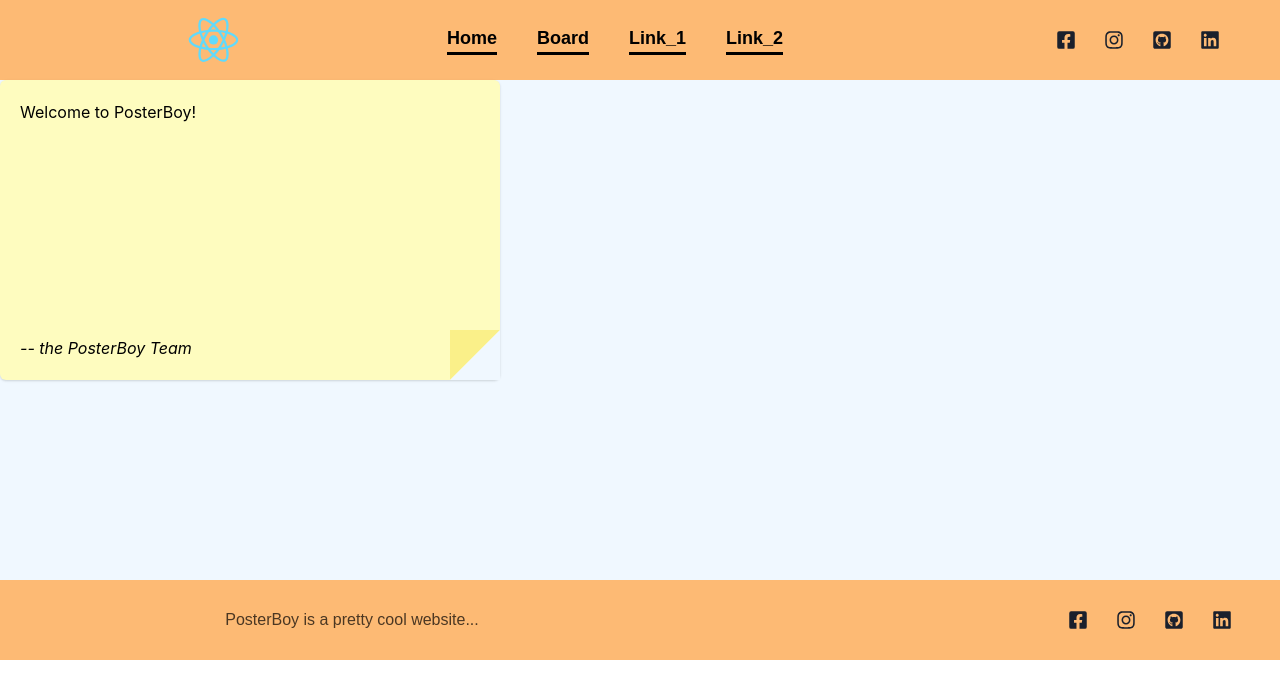
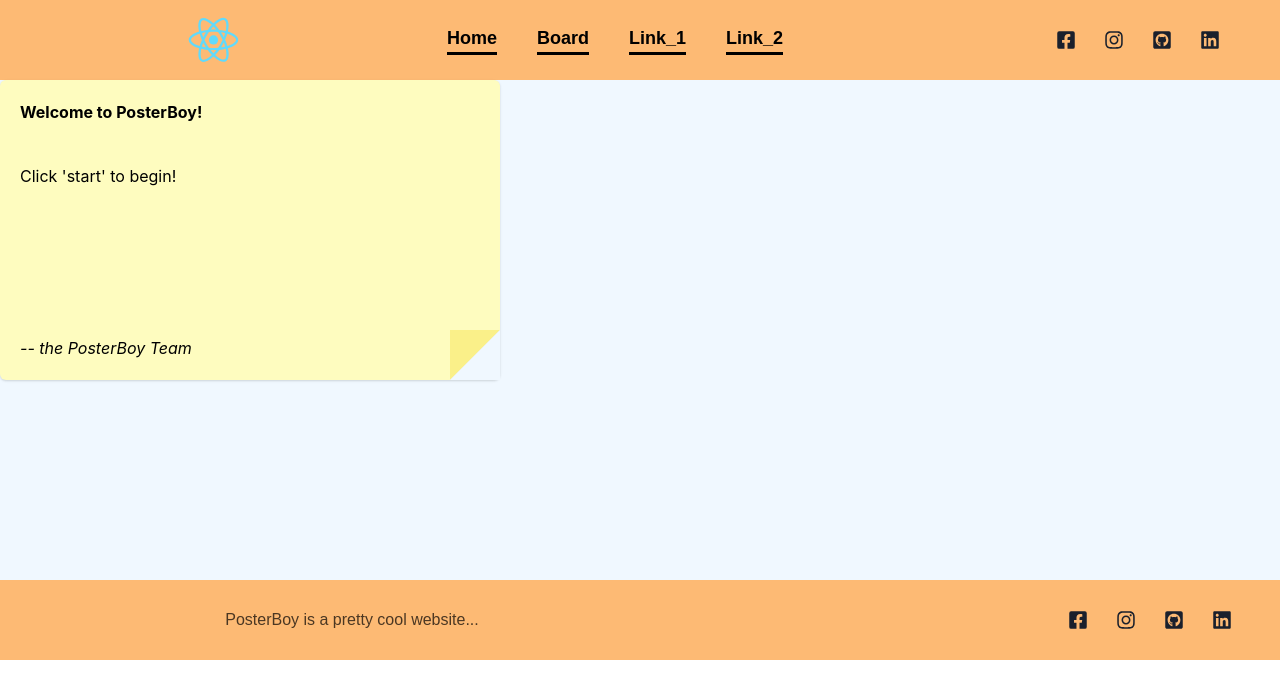
Before and after one commit to PiersonG33/PosterBoy, a React (Create React App) app in the folder posterboy/: page / in a window 1280 px wide. Shown: the top 698 px of the page. Built offline with nearby package versions, Linux system fonts and the light colour scheme.

Commit message:
Misc tidying up, add title parameter
Removed some unnecessary fluff code and added title parameter to the post-it

```diff
--- a/posterboy/src/components/post-it.jsx
+++ b/posterboy/src/components/post-it.jsx
@@ -1,5 +1,5 @@
 import React from "react";
-import { Card, CardBody, CardFooter, Box } from '@chakra-ui/react'
+import { Card, CardBody, CardHeader, CardFooter, Box } from '@chakra-ui/react'
 
 /*
   The color of the post-it. This could become an argument of the
@@ -25,8 +25,13 @@ function PostIt(props) {
        bg={lightColor({postItHue})} color="black"
        w="500px" h="300px"
       >
+        {/* Show title of the Post in the header. */}
+        <CardHeader> <b>{props.title}</b> </CardHeader>
+
+
         {/* Show content of the Post in the main section. */}
         <CardBody>  {props.content} </CardBody>
+
         <CardFooter>
 
             {/* The author of the post, shown in italics. */}
@@ -41,25 +46,18 @@ function PostIt(props) {
               */}
             <Box
                 position="absolute"
-                bottom={0}
-                right={0}
+                bottom={0} right={0}
                 borderBottomWidth={50}
-                borderBottomColor="transparent"
-                borderBottomStyle="solid"
                 borderLeftWidth={50}
                 borderLeftColor={darkColor({postItHue})}
-                borderLeftStyle="solid"
             />
             <Box
                 position="absolute"
-                bottom={0}
-                right={0}
+                bottom={0} right={0}
                 borderTopWidth={50}
                 borderTopColor="transparent"
-                borderTopStyle="solid"
                 borderRightWidth={50}
                 borderRightColor={backgroundColor}
-                borderRightStyle="solid"
             />
         </CardFooter>
       </Card>
--- a/posterboy/src/pages/Home.jsx
+++ b/posterboy/src/pages/Home.jsx
@@ -6,8 +6,9 @@ function Home() {
   return(
     <HomeContainer>
       <PostIt
-        content="Welcome to PosterBoy!"
-        author="the PosterBoy Team"
+        title   = "Welcome to PosterBoy!"
+        content = "Click 'start' to begin!"
+        author  = "the PosterBoy Team"
       />
     </HomeContainer>
   );
```
